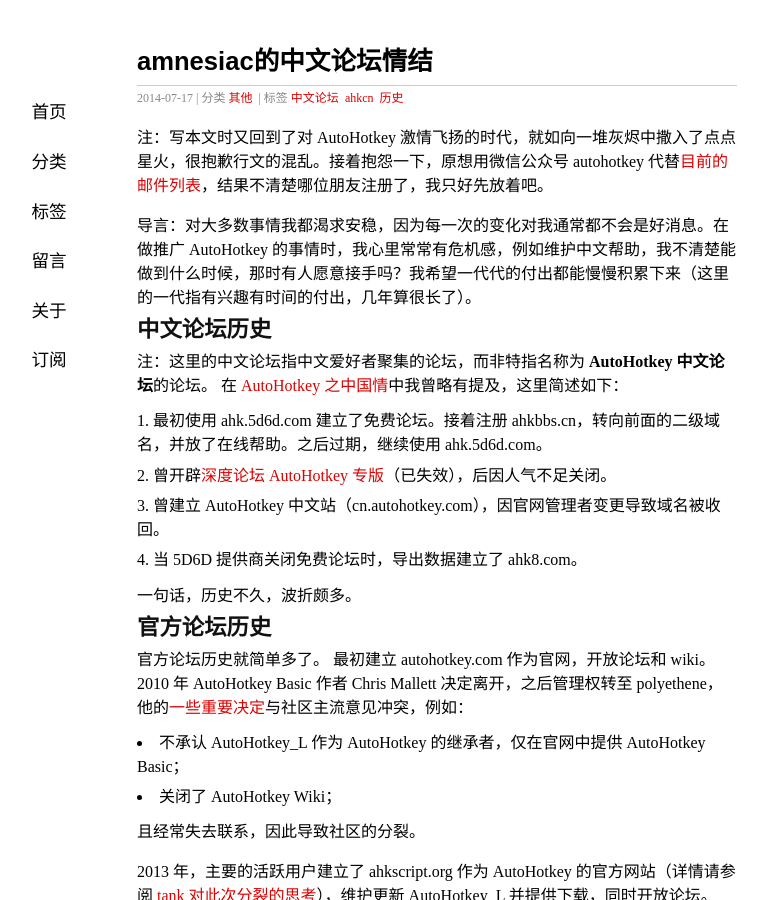
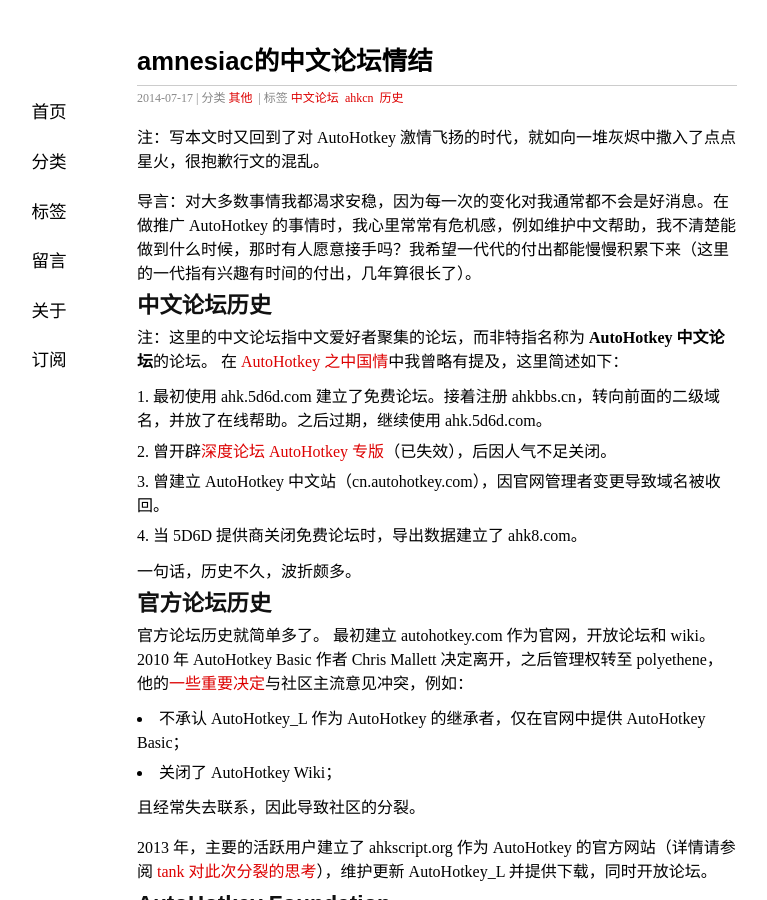
Before and after one commit to amnesiac10/amnesiac10.github.io, a Jekyll site: the page built from _posts/2014-07-18-my-complex-for-chinese-forum.md, in a window 1280 px wide and 900 px high. Shown: the whole window, without its empty margins (203-970 px from the left). Built offline with Jekyll 4.4.1, drawn with Linux system fonts in a browser that asks for light colours; Markdown is read by kramdown in place of the engine named in the settings; comment, search, counter and statistics services are not loaded.

Commit message:
Many fixes.

```diff
--- a/_posts/2014-07-18-my-complex-for-chinese-forum.md
+++ b/_posts/2014-07-18-my-complex-for-chinese-forum.md
@@ -6,7 +6,7 @@
 categories: 其他
 tags: 中文论坛 ahkcn 历史
 ---
-注：写本文时又回到了对 AutoHotkey 激情飞扬的时代，就如向一堆灰烬中撒入了点点星火，很抱歉行文的混乱。接着抱怨一下，原想用微信公众号 autohotkey 代替[目前的邮件列表](http://lists.sourceforge.net/lists/listinfo/ahkcn-user)，结果不清楚哪位朋友注册了，我只好先放着吧。
+注：写本文时又回到了对 AutoHotkey 激情飞扬的时代，就如向一堆灰烬中撒入了点点星火，很抱歉行文的混乱。
 
 导言：对大多数事情我都渴求安稳，因为每一次的变化对我通常都不会是好消息。在做推广 AutoHotkey 的事情时，我心里常常有危机感，例如维护中文帮助，我不清楚能做到什么时候，那时有人愿意接手吗？我希望一代代的付出都能慢慢积累下来（这里的一代指有兴趣有时间的付出，几年算很长了）。
 
```
Also changed, not shown: _posts/2014-07-25-retrive-info-of-window.md (+1 -1 lines), _posts/2014-07-30-how-to-study-autohotkey.md (+1 -1 lines), _posts/2014-08-16-traditional-and-expression.md (+1 -1 lines), about.md (+1 -1 lines).
